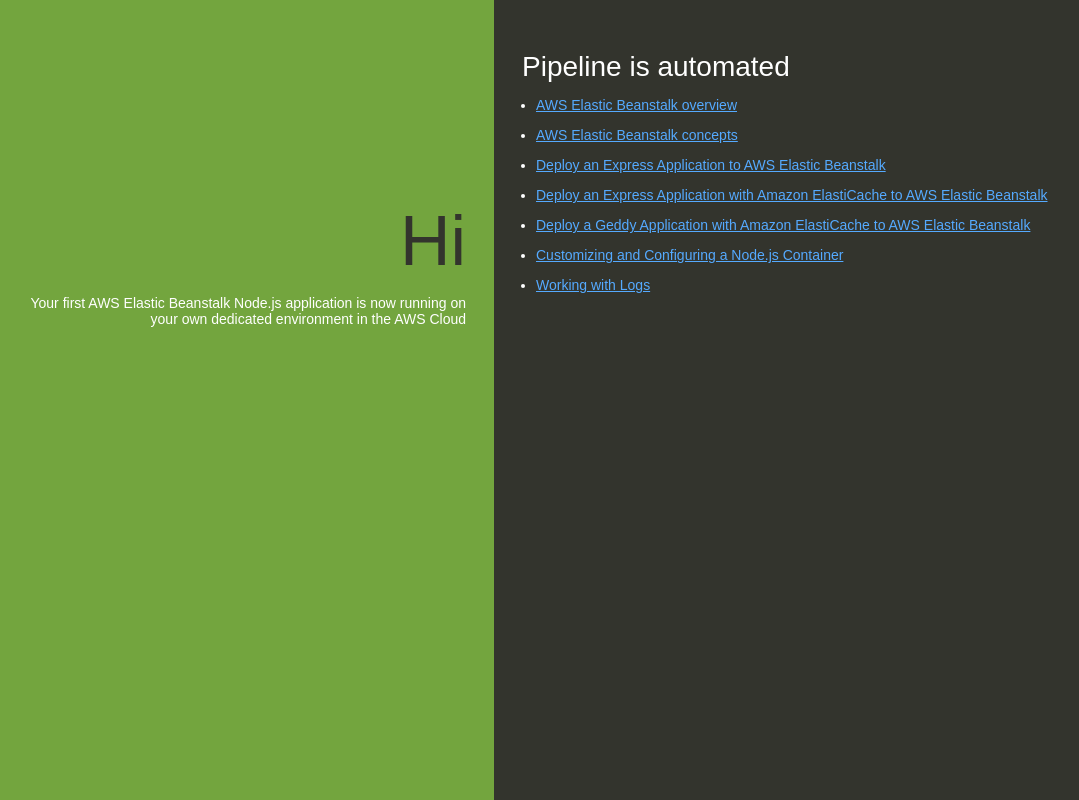
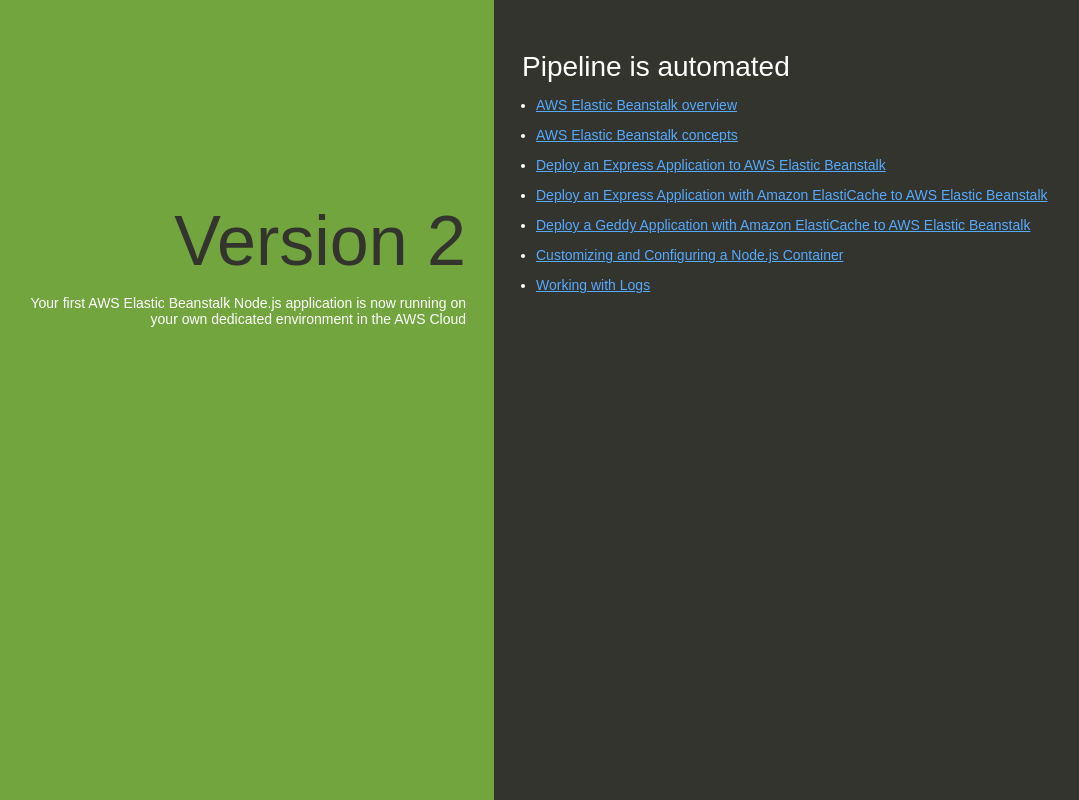
Before and after one commit to divitmishra/divitPipeline, a website: page index.html in a window 1280 px wide. Shown: the whole page, without its empty margins (146-1225 px from the left). Drawn offline with Linux system fonts and the light colour scheme.

Commit message:
version1
1st new deployable

```diff
--- a/index.html
+++ b/index.html
@@ -74,7 +74,7 @@
   </head>
   <body>
     <div class="textColumn">
-      <h1>Hi </h1>
+      <h1>Version 2</h1>
       <p>Your first AWS Elastic Beanstalk Node.js application is now running on your own dedicated environment in the AWS Cloud</p>
     </div>
     <div class="linksColumn">
```
